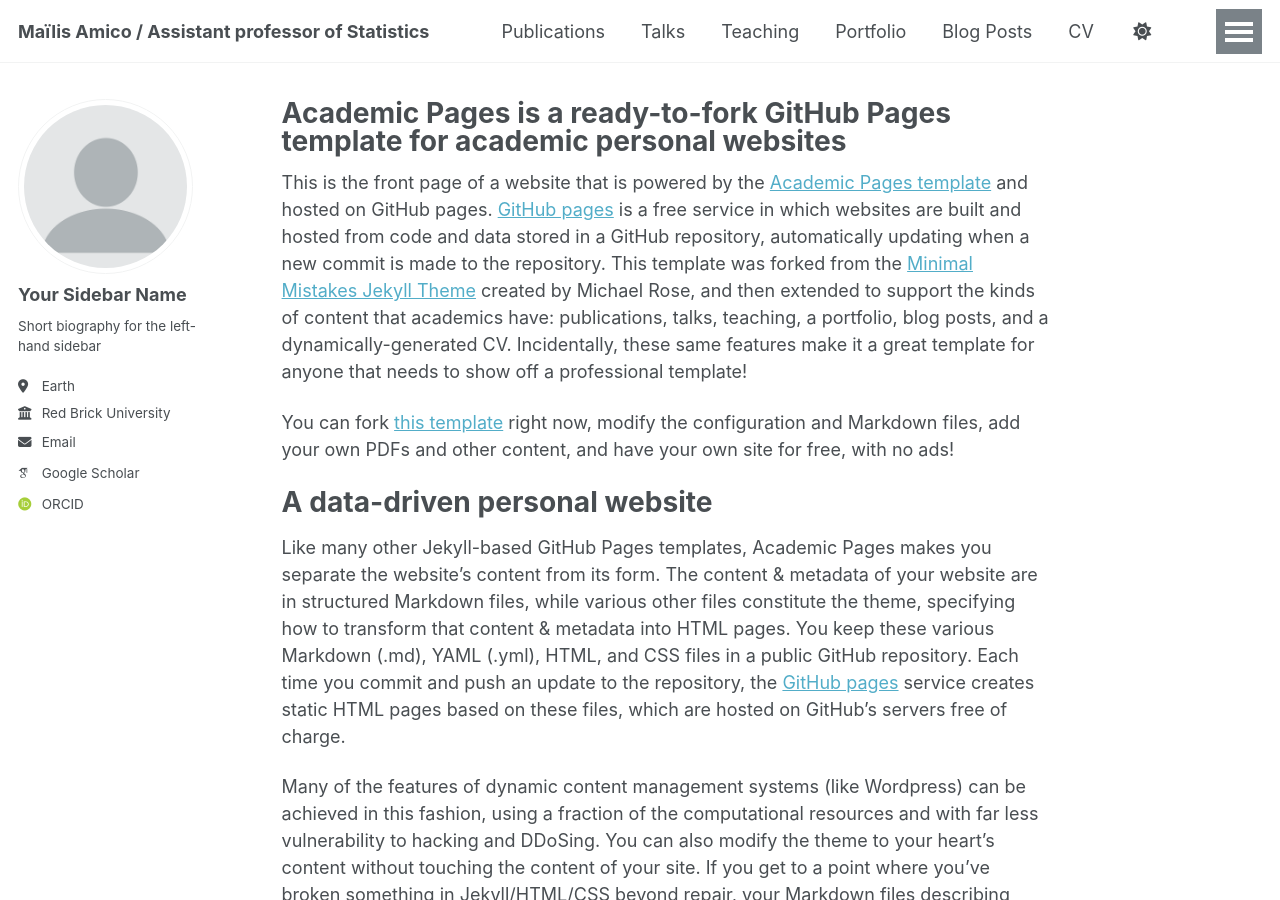
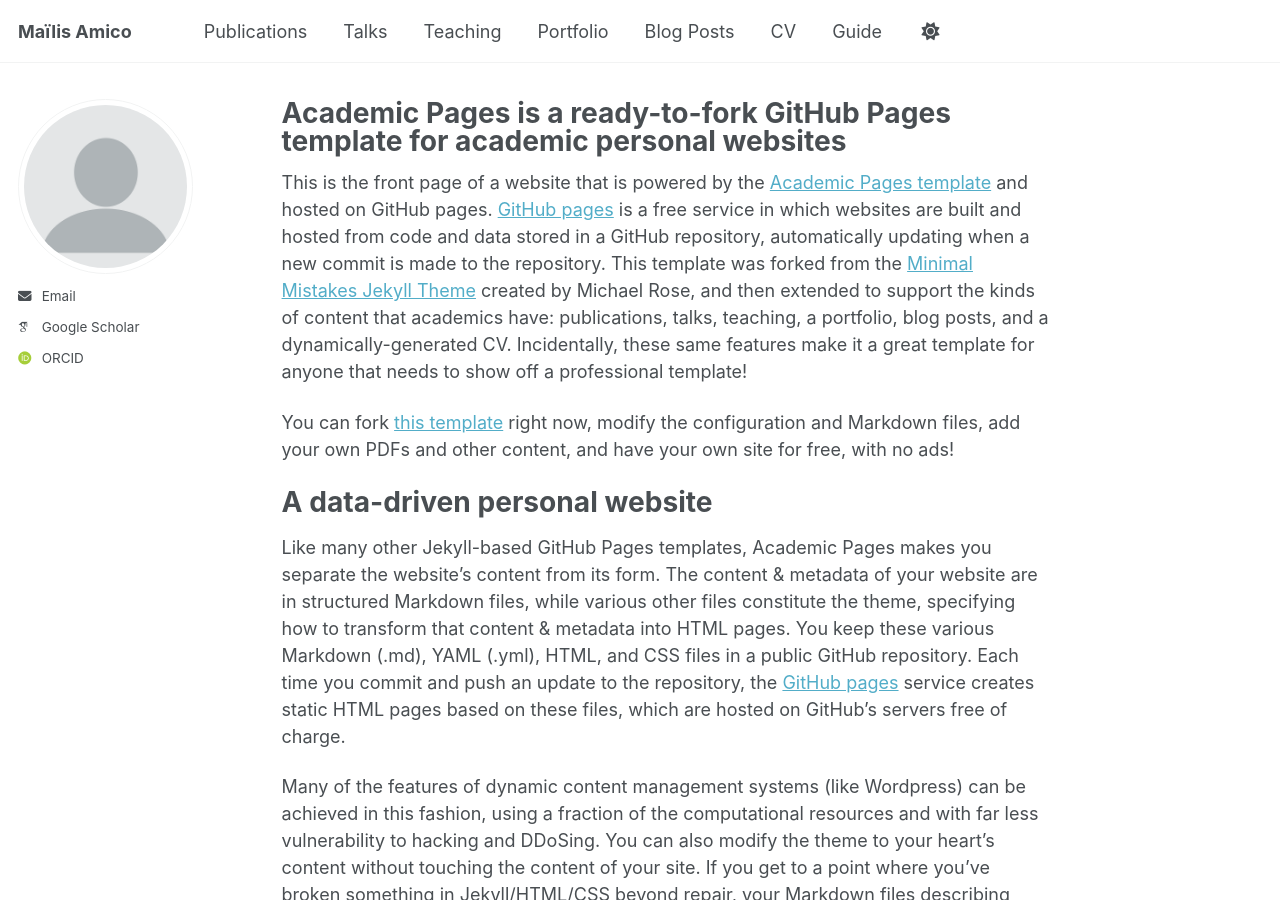
Before and after one commit to maamico/maamico.github.io, a Jekyll site: the page built from _pages/about.md, in a window 1280 px wide and 900 px high. Built offline with Jekyll 4.4.1, drawn with Linux system fonts in a browser that asks for light colours; some web fonts are replaced; a script that is not in the unit is left out.

Commit message:
Update site title and repository information

```diff
--- a/_config.yml
+++ b/_config.yml
@@ -9,14 +9,14 @@
 # Basic Site Settings
 locale                   : "en-US"
 site_theme               : "default" # Currently available options are "default", "air"
-title                    : "Maïlis Amico / Assistant professor of Statistics"
+title                    : "Maïlis Amico"
 title_separator          : "-"
 name                     : &name "Maïlis Amico"
 description              : &description "Your Name's academic portfolio"   # Update this with a general description of your site, this is the default if not overridden by a page
-url                      : https://academicpages.github.io # The base hostname & protocol for your site e.g. "https://[your GitHub username].github.io",
+url                      : https://maamico.github.io # The base hostname & protocol for your site e.g. "https://[your GitHub username].github.io",
                                                            # or if you already have some other page hosted on Github then use "https://[your GitHub username].github.io/[Your Repo Name]"
 baseurl                  : "" # the subpath of your site, e.g. "/blog"
-repository               : "academicpages/academicpages.github.io"
+repository               : "maamico/maamico.github.io"
 
 # Site Author - The following control what appear as part of the author content on the side bar.
 #               If a field is blank the icon and link will not appear, otherwise it will be shown.
@@ -24,12 +24,7 @@ repository               : "academicpages/academicpages.github.io"
 author:
   # Biographic information
   avatar           : "profile.png"
-  name             : "Your Sidebar Name"
-  pronouns         : # example: "she/her"
-  bio              : "Short biography for the left-hand sidebar"
-  location         : "Earth"
-  employer         : "Red Brick University"
-  uri              : # URL
+  name             : ""
   email            : "mailis.amico[at]umontpellier.fr"
 
   # Academic websites
```
